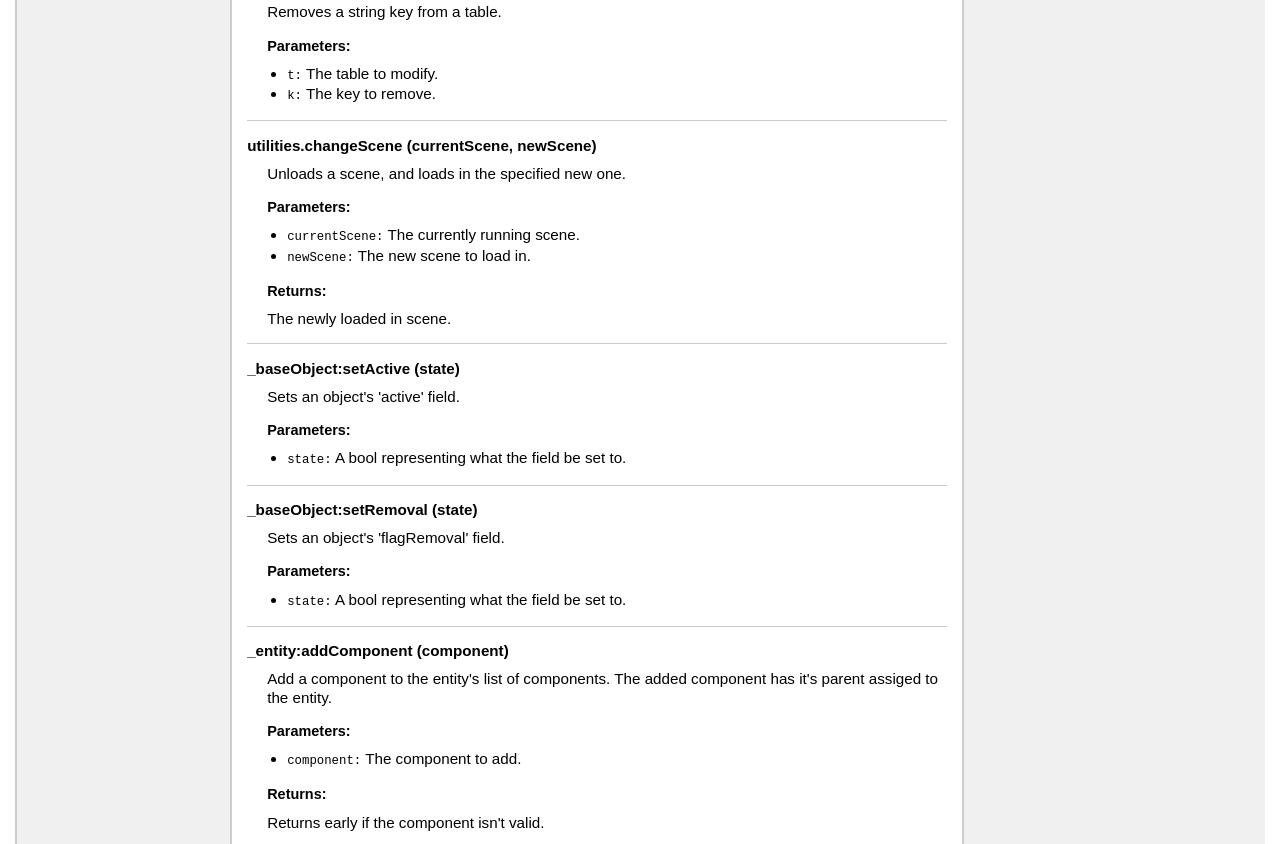
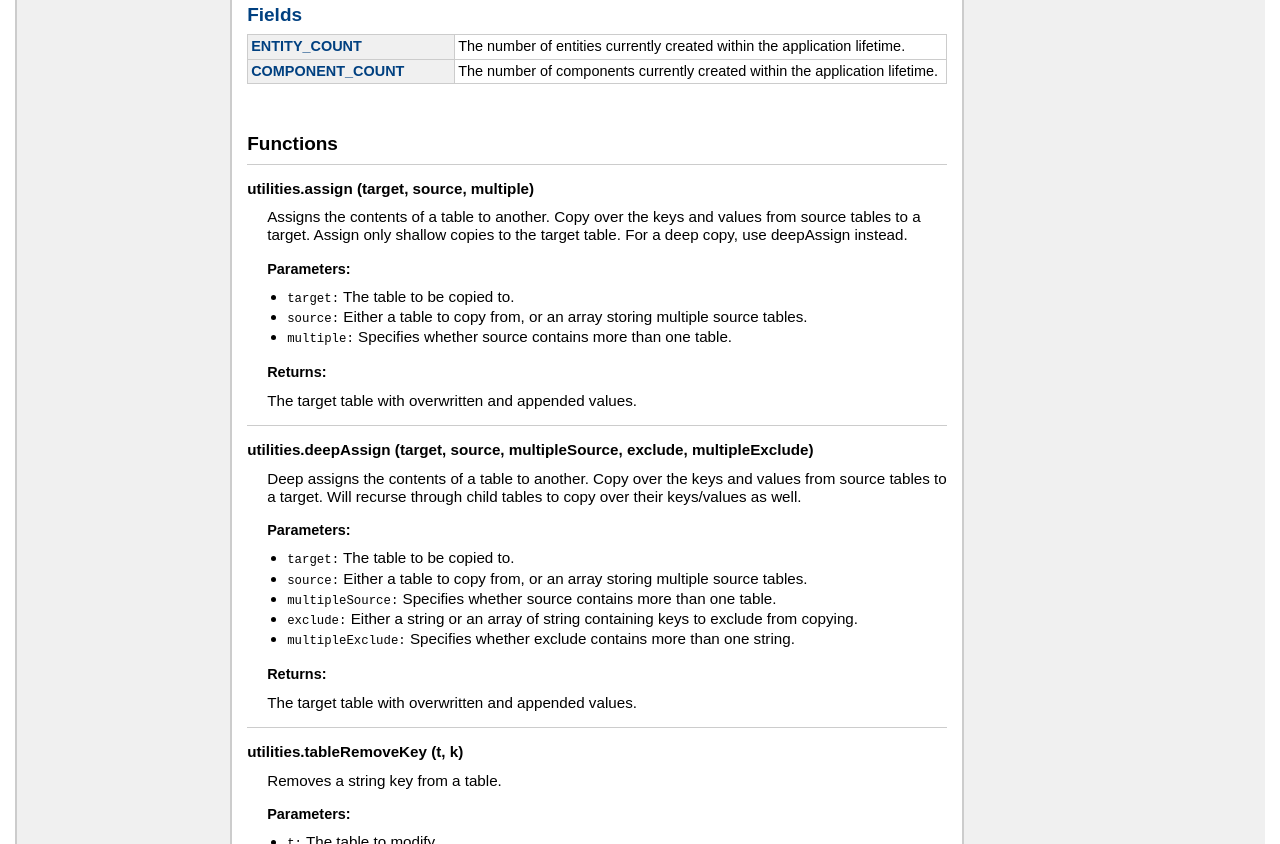
Before and after one commit to JoebRogers/PICO-EC, a plain HTML site: page doc/index.html in a window 1280 px wide. Shown: the part 1956-2800 px from the top of the page. Drawn offline with Linux system fonts and the light colour scheme.

Commit message:
Update of docs

```diff
--- a/doc/index.html
+++ b/doc/index.html
@@ -65,7 +65,7 @@
 	<td class="summary">Assigns the contents of a table to another.</td>
 	</tr>
 	<tr>
-	<td class="name" nowrap><a href="#utilities.deepAssign">utilities.deepAssign (target, source, multiple)</a></td>
+	<td class="name" nowrap><a href="#utilities.deepAssign">utilities.deepAssign (target, source, multipleSource, exclude, multipleExclude)</a></td>
 	<td class="summary">Deep assigns the contents of a table to another.</td>
 	</tr>
 	<tr>
@@ -276,7 +276,7 @@
 </dd>
     <dt>
     <a name = "utilities.deepAssign"></a>
-    <strong>utilities.deepAssign (target, source, multiple)</strong>
+    <strong>utilities.deepAssign (target, source, multipleSource, exclude, multipleExclude)</strong>
     </dt>
     <dd>
     Deep assigns the contents of a table to another.
@@ -294,9 +294,17 @@
          Either a table to copy from,
  or an array storing multiple source tables.
         </li>
-        <li><span class="parameter">multiple</span>
-         Specifies whether source contains
- more than one table.
+        <li><span class="parameter">multipleSource</span>
+         Specifies whether source
+ contains more than one table.
+        </li>
+        <li><span class="parameter">exclude</span>
+         Either a string or an array of
+ string containing keys to exclude from copying.
+        </li>
+        <li><span class="parameter">multipleExclude</span>
+         Specifies whether exclude
+ contains more than one string.
         </li>
     </ul>
 
@@ -1137,7 +1145,7 @@
 </div> <!-- id="main" -->
 <div id="about">
 <i>generated by <a href="http://github.com/stevedonovan/LDoc">LDoc 1.4.6</a></i>
-<i style="float:right;">Last updated 2018-03-30 17:30:37 </i>
+<i style="float:right;">Last updated 2018-03-30 18:47:38 </i>
 </div> <!-- id="about" -->
 </div> <!-- id="container" -->
 </body>
```
Also changed, not shown: doc/scripts/PICO-ECS.html (+14 -6 lines).
